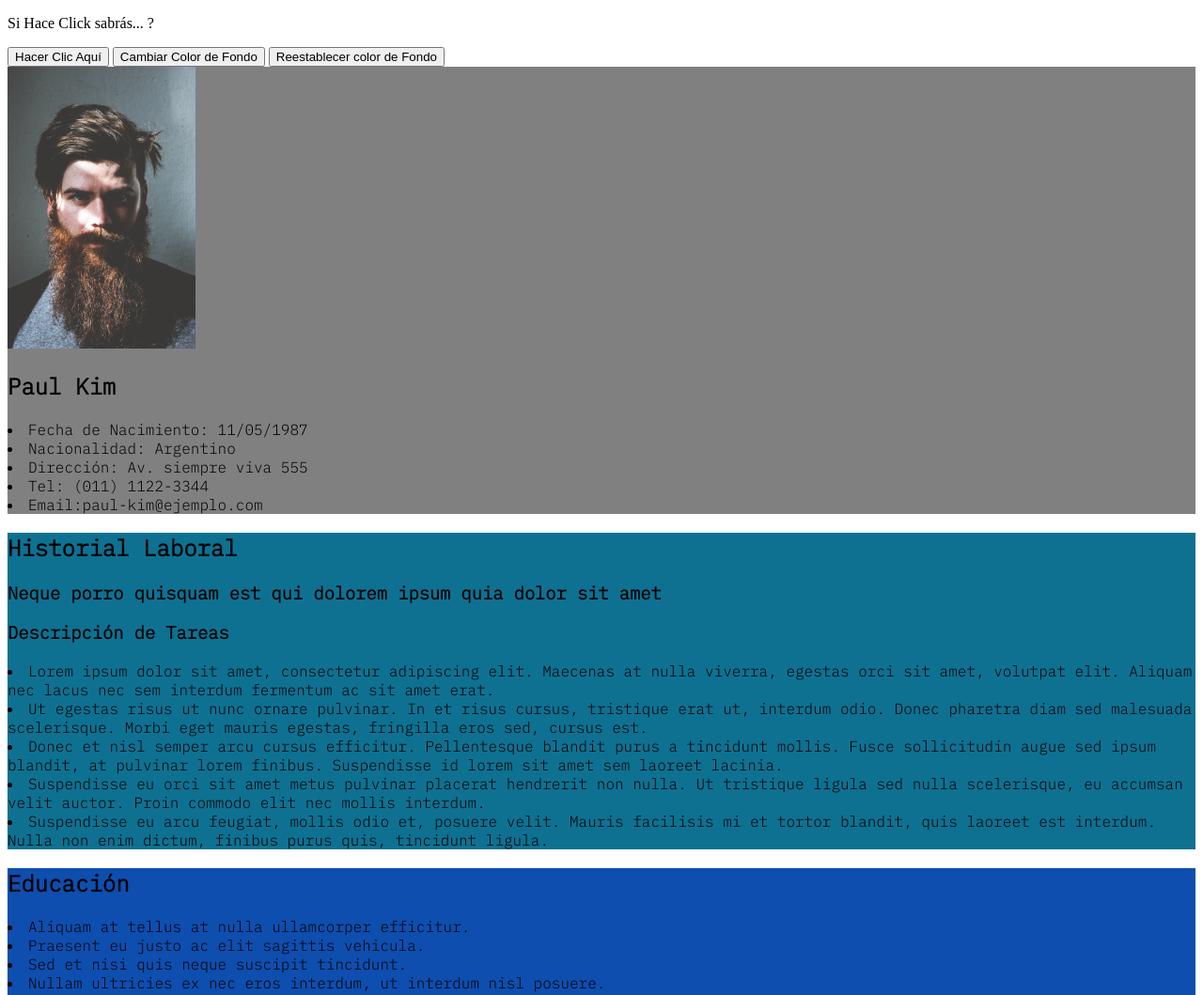
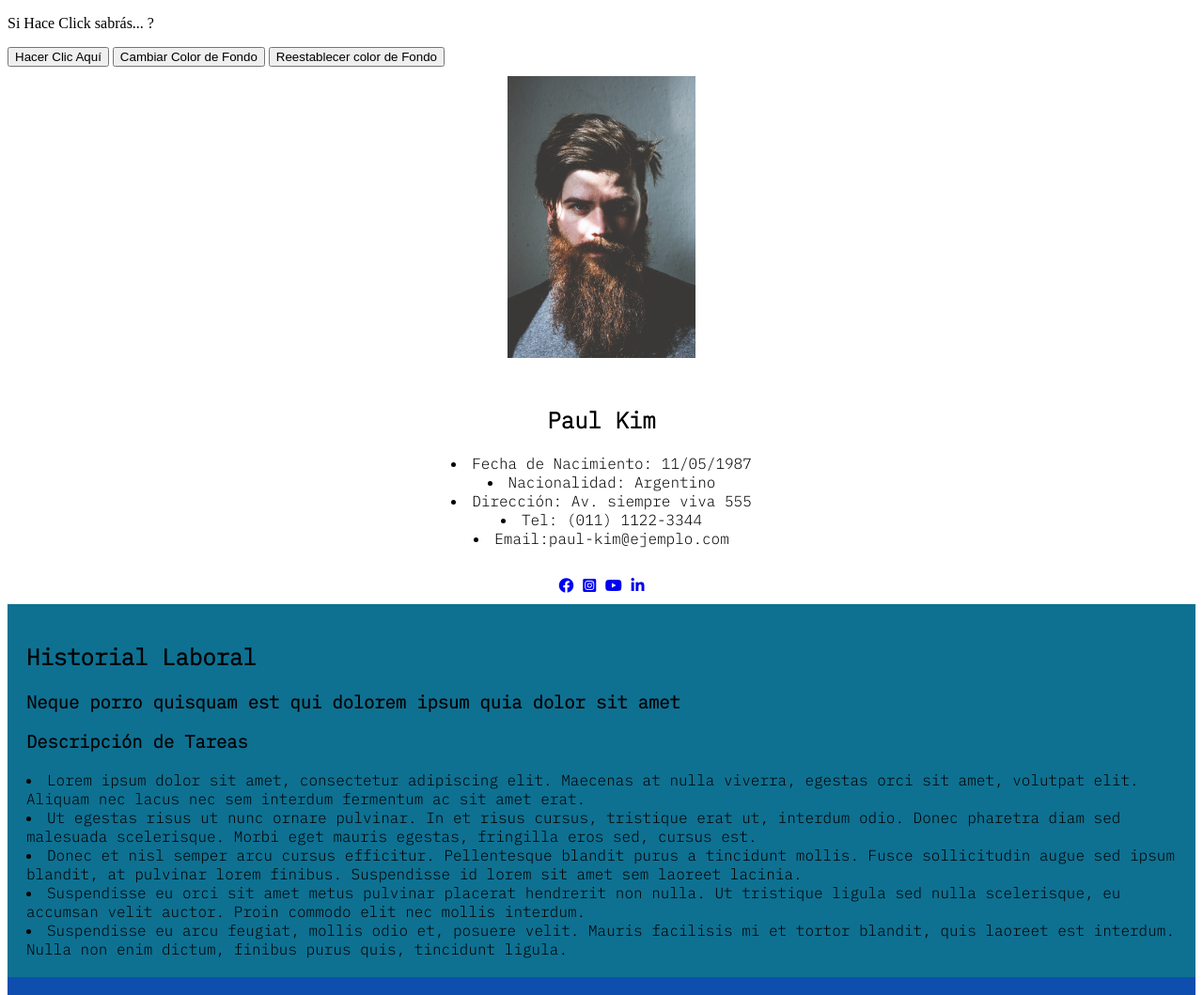
Before and after one commit to AmarilloMatias/curriculum, a plain HTML site: page index.html in a window 1280 px wide. Shown: the top 1059 px of the page at 94% size. Drawn offline with Linux system fonts and the light colour scheme.

Commit message:
first commit

```diff
--- a/css/estilos.css
+++ b/css/estilos.css
@@ -4,16 +4,43 @@
 
  header
 {
-    background-color: grey;
+   /* background-color: grey;*/
     font-family: 'IBM Plex Mono', monospace;
+
 }
 nav
 {
     background-color: rgb(14, 113, 146);
     font-family: 'IBM Plex Mono', monospace;
+    padding: 20px;
+
 }
 footer
 {
     background-color: rgb(14, 78, 175);
     font-family: 'IBM Plex Mono', monospace;
+    padding: 20px;
+
 }
+
+/*.inicio{
+   height: 70px;
+}*/
+
+.img{
+    display: flex;
+    justify-content: center;
+    align-items: center;
+    padding: 10px;
+}
+
+.Nombre{
+   padding: 20px;
+   text-align: center;
+}
+
+.redes{
+
+    padding: 10px;
+    text-align: center;
+   }
--- a/index.html
+++ b/index.html
@@ -10,7 +10,10 @@
     <link rel="preconnect" href="https://fonts.googleapis.com">
     <link rel="preconnect" href="https://fonts.gstatic.com" crossorigin>
     <link href="https://fonts.googleapis.com/css2?family=IBM+Plex+Mono:wght@300&display=swap" rel="stylesheet">
-
+    <link rel="stylesheet" href="https://cdnjs.cloudflare.com/ajax/libs/font-awesome/6.2.1/css/all.min.css"
+    integrity="sha512-MV7K8+y+gLIBoVD59lQIYicR65iaqukzvf/nwasF0nqhPay5w/9lJmVM2hMDcnK1OnMGCdVK+iQrJ7lzPJQd1w=="
+    crossorigin="anonymous"
+    referrerpolicy="no-referrer" />
 
 </head>
 <body>
@@ -30,11 +33,12 @@
         <section class="info" id="info">
             <div class="Principal">
 
-            <div class="img">
-            <img src="imagenes/paul-kim.jpg" height="300" width="200">
+                <div class="img">
+                <img src="imagenes/paul-kim.jpg" height="300" width="200">
 
-            </div>
-            <div class="Nombre">
+
+                </div>
+                <div class="Nombre">
                 <h1>Paul Kim</h1>
                 <li>Fecha de Nacimiento: 11/05/1987</li>
                 <li>Nacionalidad: Argentino</li>
@@ -43,6 +47,15 @@
                 <li>Email:paul-kim@ejemplo.com</li>
 
             </div>
+
+            <div class="redes">
+                <a href="#"><i class="fa-brands fa-facebook"></i></a>
+                <a href="#"><i class="fa-brands fa-square-instagram"></i></a>
+                <a href="#"><i class="fa-brands fa-youtube"></i></a>
+                <a href="#"><i class="fa-brands fa-linkedin-in"></i></a>
+
+
+             </div>
 
         </section>
     </header>
```
Also changed, not shown: funcion.js (line endings or trailing spaces), 1 other file.
